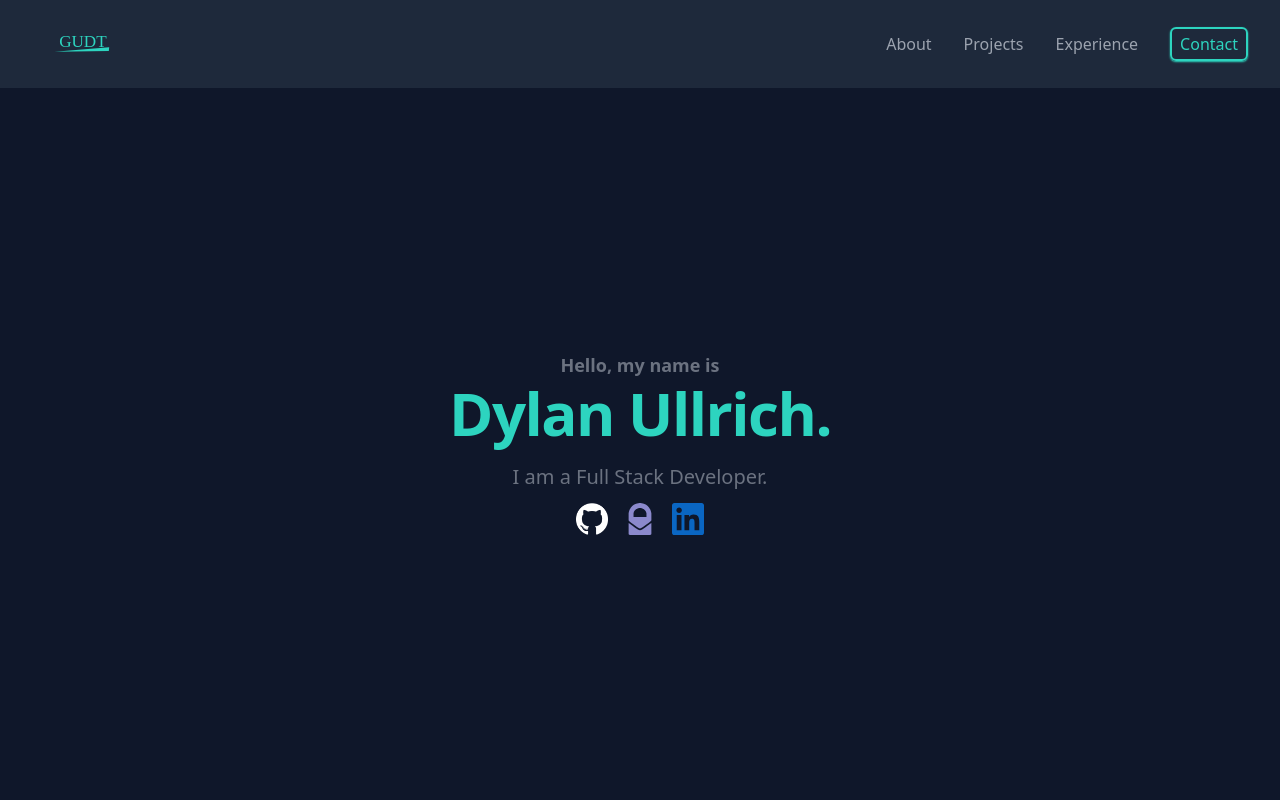
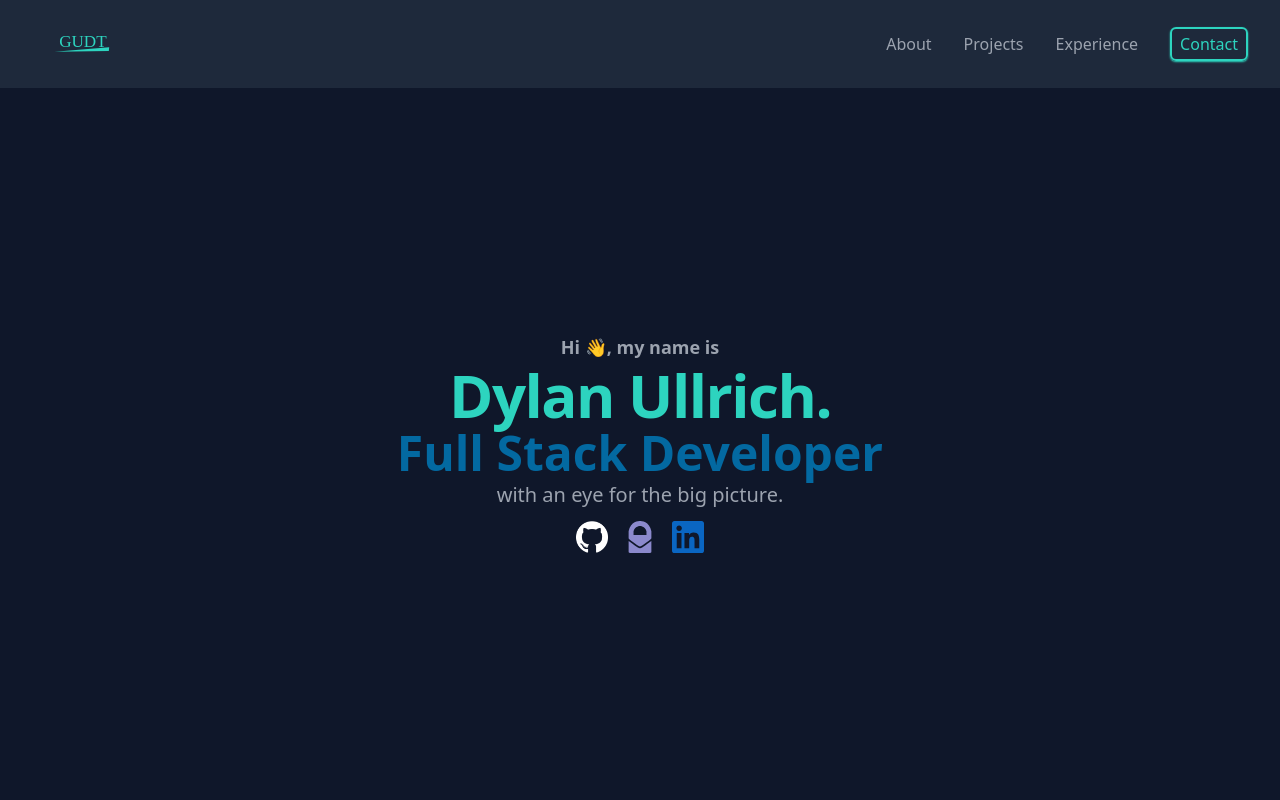
Before and after one commit to dylanullrich/portfolio, a Next.js app: page / in a window 1280 px wide. Shown: the top 800 px of the page. Built offline with nearby package versions, Linux system fonts and the light colour scheme.

Commit message:
small style and content change

```diff
--- a/components/Intro/index.tsx
+++ b/components/Intro/index.tsx
@@ -4,13 +4,17 @@ import Link from 'next/link';
 export default function Intro() {
   return (
     <div className='flex  h-[calc(100vh-72px)] flex-col items-center justify-center'>
-      <h2 className='text-lg font-semibold text-gray-500'>Hello, my name is</h2>
+      <p className='text-lg font-semibold text-gray-400'>Hi 👋, my name is</p>
 
-      <p className='mt-1 text-4xl font-bold tracking-tight text-teal-400 sm:text-5xl lg:text-6xl'>
+      <h1 className='mt-1 text-4xl font-bold tracking-tight text-teal-400 sm:text-5xl lg:text-6xl'>
         Dylan Ullrich.
+      </h1>
+      <p className='mt-1 flex max-w-xl items-center text-3xl font-bold text-sky-700 sm:text-4xl lg:text-5xl'>
+        Full Stack Developer
       </p>
-      <p className=' mt-5 max-w-xl text-xl text-gray-500'>
-        I am a Full Stack Developer.
+
+      <p className='mt-1 flex max-w-xl text-xl text-gray-400'>
+        with an eye for the big picture.
       </p>
       <div className='flex gap-4'>
         <div className='py-3 hover:scale-110'>
```
